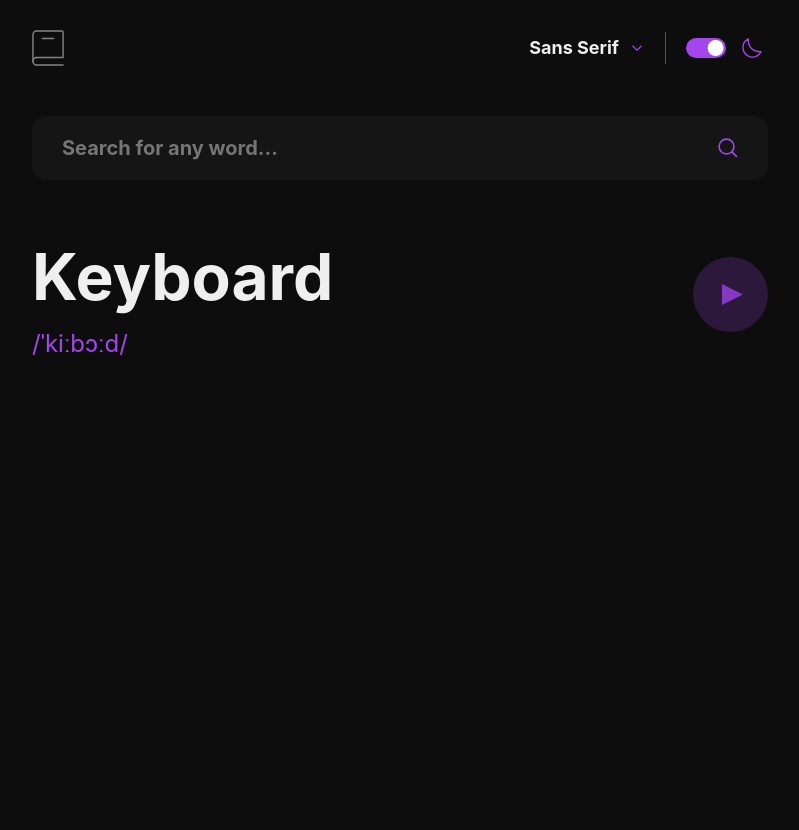
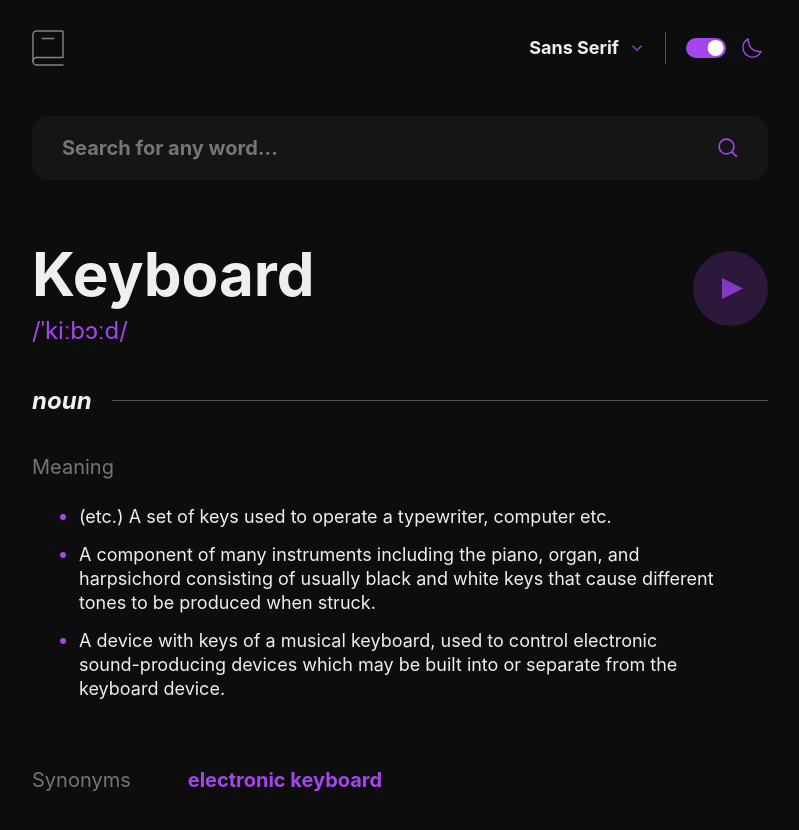
Before and after one commit to Hugo-Farias/dictionary-web-app, a React (Vite) app: page / in a window 1280 px wide. Shown: the top 830 px of the page, without its empty margins (240-1039 px from the left). Before the commit the page ends 800 px from the top, so only its background shows below. Built offline with nearby package versions, Linux system fonts and the light colour scheme; a web font is replaced by a local one.

Commit message:
Separated synonyms section into component MeaningsNyms

```diff
--- a/src/components/MainContent.scss
+++ b/src/components/MainContent.scss
@@ -2,35 +2,8 @@
 
 .main-content {
   margin-bottom: 10rem;
-  & & .type-separator-container {
-    @include flex-center;
-  }
-
-  & .noun-container {
-    & .synonyms {
-      margin-top: 6.4rem;
-      @include flex-center;
-      justify-content: flex-start;
-      gap: 2.2rem;
-
-      & h4 {
-        margin-bottom: 0;
-      }
-
-      & ul {
-        color: $primary-color;
-        list-style: none;
-        font-weight: 700;
-        font-size: 2rem;
-        line-height: 2.4rem;
-        @include flex-center;
-        gap: 2rem;
-      }
-    }
-  }
 
   & .source-container {
-    //font-weight: 400;
     font-size: 14px;
     line-height: 17px;
     @include flex-center;
@@ -41,28 +14,7 @@
     }
   }
 
-  & .content {
-    & ul {
-      padding-inline: 4.7rem;
-      font-weight: 400;
-      font-size: 18px;
-      line-height: 24px;
-
-      & li {
-        margin-bottom: 1.3rem;
-
-        & p {
-          margin-bottom: 1.3rem;
-        }
-      }
-    }
-
-    & .example {
-      color: $light-back-color;
-    }
-  }
-
-  & h1 {
+  & & h1 {
     font-size: 6.4rem;
     margin-bottom: 0.8rem;
   }
@@ -86,14 +38,6 @@
     color: $light-back-color;
   }
 
-  & li {
-    &::marker {
-      color: $primary-color;
-      font-size: 2rem;
-      margin-right: 2rem;
-    }
-  }
-
   & a {
     transition: filter 0.3s;
     cursor: pointer;
--- a/src/components/MainContent.tsx
+++ b/src/components/MainContent.tsx
@@ -2,6 +2,7 @@ import "./MainContent.scss";
 import { DictionaryData } from "../helpers/typeDefinitions";
 import React from "react";
 import TitleSection from "./TitleSection";
+import Meanings from "./Meanings";
 
 const MainContent: React.FC<{ data: DictionaryData }> = function ({ data }) {
   return (
@@ -11,6 +12,7 @@ const MainContent: React.FC<{ data: DictionaryData }> = function ({ data }) {
         phonetic={data.phonetic}
         phonetics={data.phonetics}
       />
+      <Meanings meanings={data.meanings[0]} />
     </div>
   );
 };
--- /dev/null
+++ b/src/components/Meanings.scss
@@ -0,0 +1,25 @@
+@import "../App";
+
+.meanings {
+  margin-bottom: 4rem;
+  & ul {
+    padding-inline: 4.7rem;
+    font-weight: 400;
+    font-size: 18px;
+    line-height: 24px;
+
+    & li {
+      margin-bottom: 1.3rem;
+
+      &::marker {
+        color: $primary-color;
+        font-size: 2rem;
+        margin-right: 2rem;
+      }
+    }
+  }
+
+  & .type-separator-container {
+    @include flex-center;
+  }
+}
--- a/src/components/Meanings.tsx
+++ b/src/components/Meanings.tsx
@@ -1,13 +1,20 @@
 import "./Meanings.scss";
+import { meaningsT } from "../helpers/typeDefinitions";
 import Separator from "./Separator";
 import React from "react";
+import MeaningsNyms from "./MeaningsNyms";
 
-const Meanings = function () {
+const Meanings: React.FC<meaningsT> = function ({ meanings }) {
+  const { partOfSpeech, definitions, synonyms, antonyms } = meanings;
+
+  const definitionJSX = definitions.map((v) => <li>{v.definition}</li>);
+
+  console.log(antonyms.length > 0);
+
   return (
-    <div className="content">
-      <div className="noun-container">
+    <div className="meanings">
       <div className="type-separator-container">
-          <h3 className="type">noun</h3>
+        <h3>{partOfSpeech}</h3>
         <Separator
           isHorizontal={true}
           size={"100%"}
@@ -16,52 +23,12 @@ const Meanings = function () {
         />
       </div>
 
-        <div className="content">
+      <div className="defintions">
         <h4 className="meaning">Meaning</h4>
-          <ul>
-            <li>
-              <p>
-                (etc.) A set of keys used to operate a typewriter, computer etc.
-              </p>
-            </li>
-            <li>
-              <p>
-                A component of many instruments including the piano, organ, and
-                harpsichord consisting of usually black and white keys that
-                cause different tones to be produced when struck.
-              </p>
-            </li>
-            <li>
-              <p>
-                A device with keys of a musical keyboard, used to control
-                electronic sound-producing devices which may be built into or
-                separate from the keyboard device.
-              </p>
-            </li>
-          </ul>
+        <ul>{definitionJSX}</ul>
       </div>
-
-        <div className="synonyms">
-          <h4>Synonyms</h4>
-          <ul>
-            <li>
-              <a>eletronic keyboard</a>
-            </li>
-            <li>
-              <a>eletronic keyboard</a>
-            </li>
-          </ul>
-        </div>
-        <h4 className="meaning">Meaning</h4>
-        <ul>
-          <li>
-            <p>To type on a computer keyboard.</p>
-            <p className="example">
-              "Keyboarding in the part of this job I hate the most."
-            </p>
-          </li>
-        </ul>
-      </div>
+      <MeaningsNyms name={"Synonyms"} list={synonyms} />
+      <MeaningsNyms name={"Antonyms"} list={antonyms} />
     </div>
   );
 };
--- /dev/null
+++ b/src/components/MeaningsExample.scss
@@ -0,0 +1,6 @@
+@import "../App";
+
+.example {
+  margin-top: 1.3rem;
+  color: $light-back-color;
+}
--- /dev/null
+++ b/src/components/MeaningsNyms.scss
@@ -0,0 +1,26 @@
+@import "../App";
+
+.nyms {
+  @include flex-center;
+  margin-top: 6.4rem;
+  justify-content: flex-start;
+  height: 3rem;
+  gap: 1rem;
+
+  & ul {
+    @include flex-center;
+    list-style: none;
+    gap: 2rem;
+    color: $primary-color;
+    font-weight: 700;
+    font-size: 2rem;
+
+    & li {
+      margin: 0;
+    }
+  }
+
+  & h4 {
+    margin-bottom: 0;
+  }
+}
--- /dev/null
+++ b/src/components/MeaningsNyms.tsx
@@ -0,0 +1,28 @@
+import "./MeaningsNyms.scss";
+import React from "react";
+
+type propsT = {
+  list: string[];
+  name: string;
+};
+
+const MeaningsNyms = function ({ name, list }: propsT) {
+  if (list.length < 1) return null;
+
+  const JSX = list.map((v) => (
+    <li>
+      <a>{v}</a>
+    </li>
+  ));
+
+  return (
+    <>
+      <div className="nyms">
+        <h4>{name}</h4>
+        <ul>{JSX}</ul>
+      </div>
+    </>
+  );
+};
+
+export default MeaningsNyms;
--- a/src/components/TitleSection.tsx
+++ b/src/components/TitleSection.tsx
@@ -17,11 +17,11 @@ interface propsT {
 }
 
 const TitleSection: React.FC<propsT> = function (props) {
-  const { word, phonetic, phonetics: phoneticsArr } = props;
+  const { word, phonetic, phonetics } = props;
 
-  const audio: HTMLAudioElement | void = new Audio(
-    phoneticsArr.find((v) => v?.audio)?.audio
-  );
+  const phoneticsData = phonetics.find((v) => Object.keys(v).length > 2);
+
+  const audio: HTMLAudioElement | void = new Audio(phoneticsData?.audio);
 
   const handlePlayButton = function () {
     if (!audio) return;
@@ -32,9 +32,7 @@ const TitleSection: React.FC<propsT> = function (props) {
     <div className="title-container">
       <div className="title-pronounciation-container">
         <h1 className="title">{word}</h1>
-        <a href="" target="_blank" className="pronounciation">
-          {phonetic}
-        </a>
+        <span className="pronounciation">{phonetic}</span>
       </div>
       <a>
         <img
```
Also changed, not shown: src/components/MeaningsExample.tsx (added, +17 -0 lines), src/helpers/typeDefinitions.ts (+14 -0 lines). Lines whose indentation alone changed are shown as unchanged.
